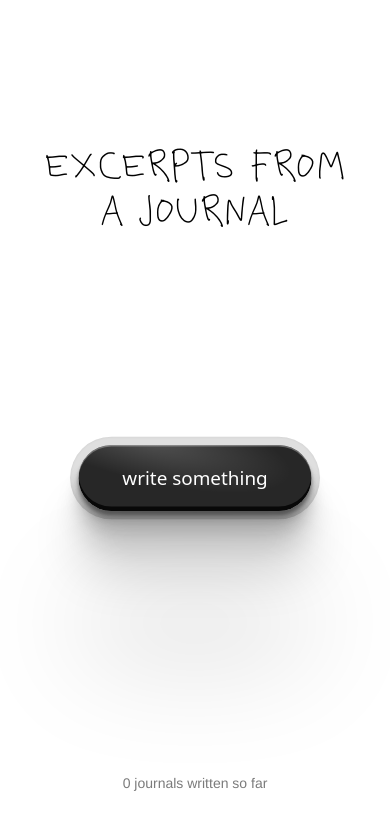
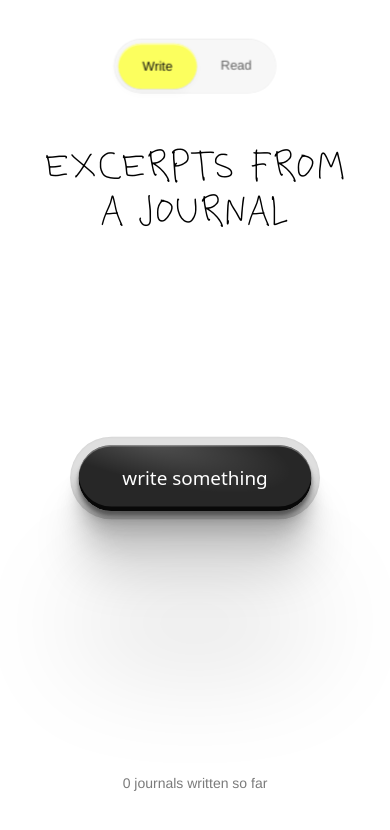
Before and after one commit to sr25553-sree/excerpts-from-a-journal, a Next.js app: page / in a window 390 px wide. Shown: the top 830 px of the page. Built offline with nearby package versions, Linux system fonts and the light colour scheme; no server answers; the database is empty.

Commit message:
Restore Write/Read pill toggle, remove Read from top-right nav
Bring back the centered Write/Read pill toggle on the landing page.
Remove Read link from top-right nav. Pill hides on about, my-journal,
and writing screens.

Co-Authored-By: Claude Opus 4.6 <noreply@anthropic.com>

```diff
--- a/components/LandingPage.tsx
+++ b/components/LandingPage.tsx
@@ -61,14 +61,67 @@ export function LandingPage({ initialEntries, totalCount }: LandingPageProps) {
           <button onClick={() => setTab("write")} className="cursor-pointer hover:text-black transition-colors" style={{ fontFamily: "inherit", fontWeight: "inherit", fontSize: "inherit", color: isWrite ? "#000" : "inherit" }}>
             Home
           </button>
-          <button onClick={() => setTab("read")} className="cursor-pointer hover:text-black transition-colors" style={{ fontFamily: "inherit", fontWeight: "inherit", fontSize: "inherit", color: isRead ? "#000" : "inherit" }}>
-            Read
-          </button>
           <button onClick={() => setTab("about")} className="cursor-pointer hover:text-black transition-colors" style={{ fontFamily: "inherit", fontWeight: "inherit", fontSize: "inherit", color: isAbout ? "#000" : "inherit" }}>
             About
           </button>
           <button onClick={() => setTab("my-journal")} className="cursor-pointer hover:text-black transition-colors whitespace-nowrap" style={{ fontFamily: "inherit", fontWeight: "inherit", fontSize: "inherit", color: isMyJournal ? "#000" : "inherit" }}>
             My journal
+          </button>
+        </div>
+
+        {/* === NAV TOGGLE — hidden on about, my-journal, writing === */}
+        <div
+          className="absolute left-1/2 -translate-x-1/2 top-[24px] md:top-[calc(50%-394.06px)] md:-translate-y-1/2 scale-[0.65] md:scale-[0.8] backdrop-blur-[1.852px] bg-[rgba(0,0,0,0.03)] border-[1.235px] border-[rgba(0,0,0,0.06)] border-solid flex gap-[6px] items-start p-[6.175px] rounded-[61.75px] z-10 transition-opacity duration-400 ease-in-out"
+          style={{ opacity: (isAbout || isMyJournal || isWriting) ? 0 : 1, pointerEvents: (isAbout || isMyJournal || isWriting) ? "none" : "auto" }}
+        >
+          {/* Write tab */}
+          <button
+            onClick={() => setTab("writing")}
+            className="flex items-center justify-center overflow-clip px-[37.05px] py-[19.76px] relative rounded-[61.75px] shrink-0 cursor-pointer"
+            style={
+              (isWrite || isWriting)
+                ? {
+                    background: "rgba(252,255,84,0.94)",
+                    boxShadow:
+                      "0px 4.94px 17.29px 0px rgba(0,0,0,0.05), 0px 1.235px 0px 0px rgba(0,0,0,0.1)",
+                  }
+                : undefined
+            }
+          >
+            <span
+              className="capitalize font-medium leading-normal text-[20px] whitespace-nowrap relative shrink-0"
+              style={{ fontFamily: "'Helvetica Neue', sans-serif", color: (isWrite || isWriting) ? "#0e0e0e" : "#5f5f5f" }}
+            >
+              Write
+            </span>
+            {(isWrite || isWriting) && (
+              <div className="absolute inset-0 pointer-events-none rounded-[inherit] shadow-[inset_0px_2.47px_0px_0px_rgba(255,255,255,0.5)]" />
+            )}
+          </button>
+
+          {/* Read tab */}
+          <button
+            onClick={() => setTab("read")}
+            className="flex items-center justify-center overflow-clip px-[30.875px] py-[18.525px] relative rounded-[61.75px] shrink-0 cursor-pointer"
+            style={
+              isRead
+                ? {
+                    background: "rgba(252,255,84,0.94)",
+                    boxShadow:
+                      "0px 4.94px 17.29px 0px rgba(0,0,0,0.05), 0px 1.235px 0px 0px rgba(0,0,0,0.1)",
+                  }
+                : undefined
+            }
+          >
+            <span
+              className="capitalize font-medium leading-normal text-[20px] whitespace-nowrap relative shrink-0"
+              style={{ fontFamily: "'Helvetica Neue', sans-serif", color: isRead ? "#0e0e0e" : "#5f5f5f" }}
+            >
+              Read
+            </span>
+            {isRead && (
+              <div className="absolute inset-0 pointer-events-none rounded-[inherit] shadow-[inset_0px_2.47px_0px_0px_rgba(255,255,255,0.5)]" />
+            )}
           </button>
         </div>
 
```
